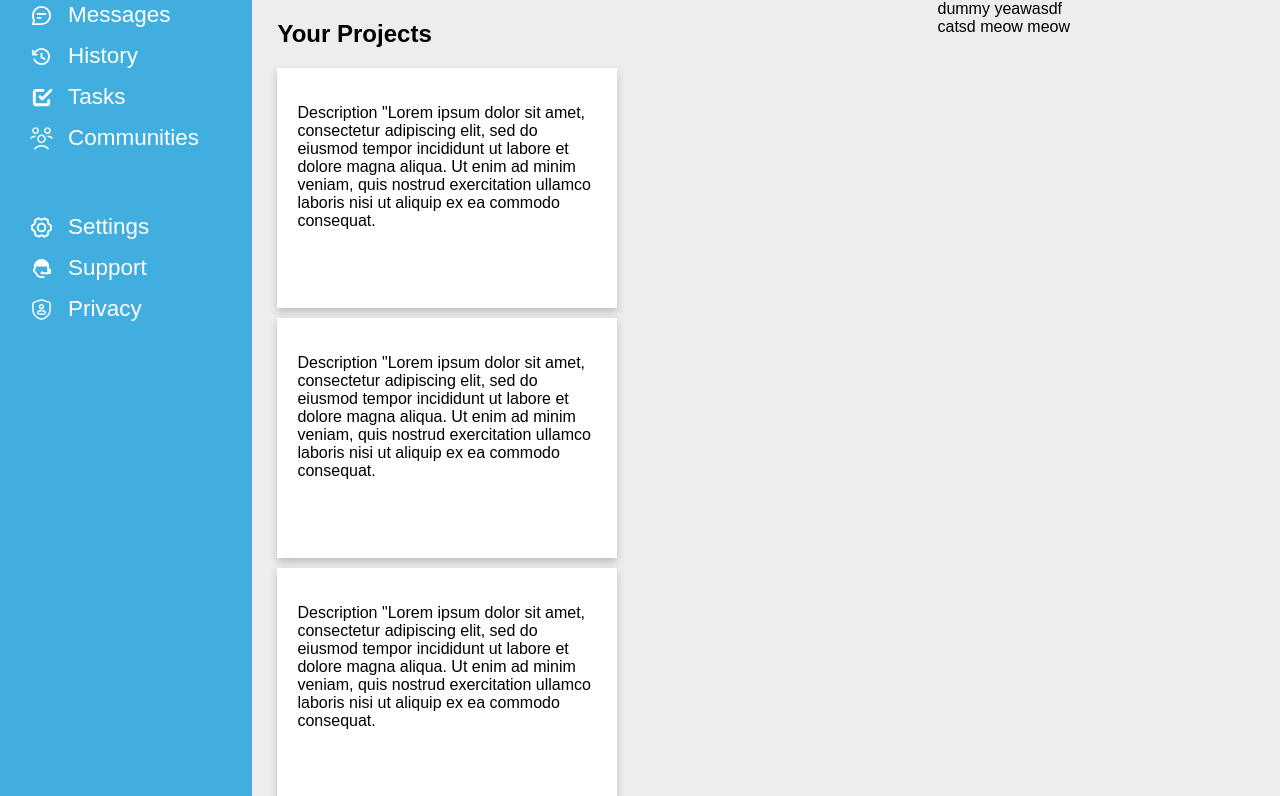
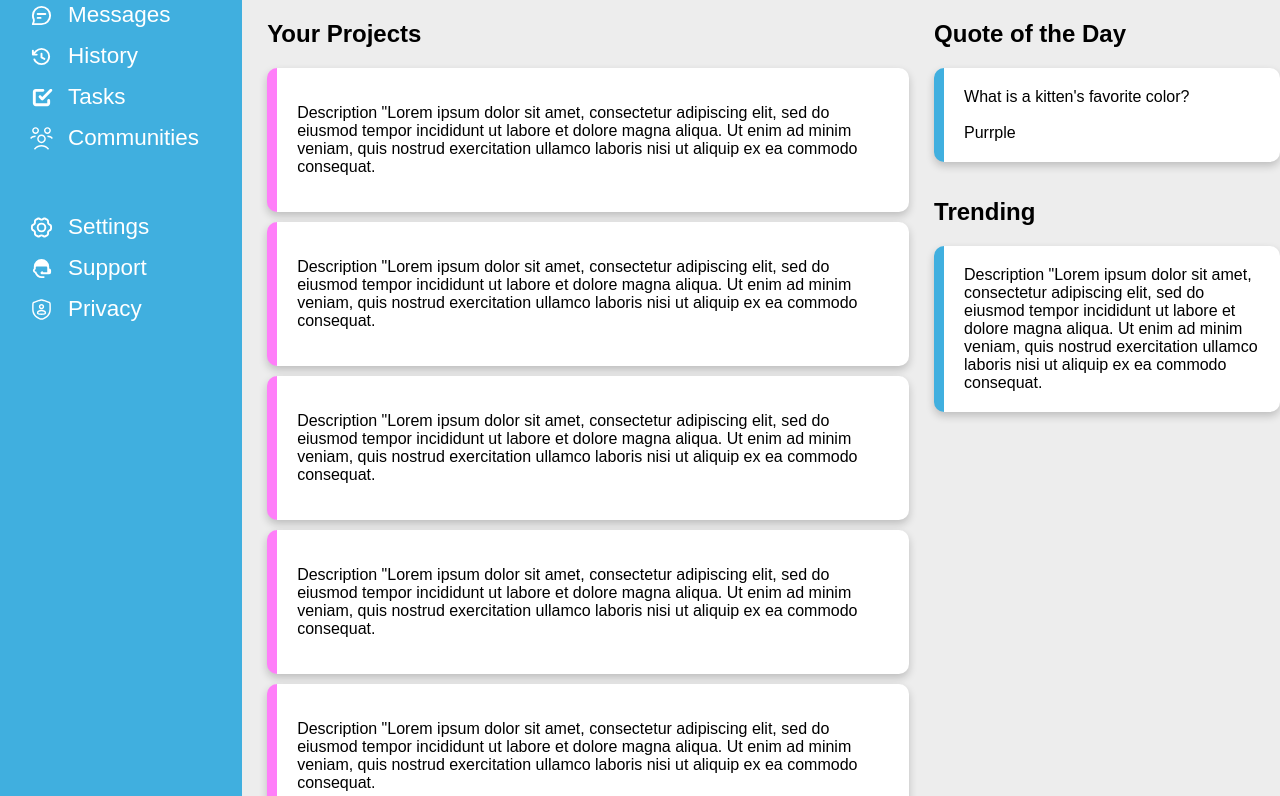
Before and after one commit to williamandrews2/AdminDashboard, a plain HTML site: page index.html in a window 1280 px wide. Shown: the part 194-990 px from the top of the page. Drawn offline with Linux system fonts and the light colour scheme.

Commit message:
Finished completed layout of the page.

```diff
--- a/index.html
+++ b/index.html
@@ -157,8 +157,22 @@
           </div>
         </div>
         <div class="sidecards">
-          <div class="announcements">dummy yeawasdf</div>
-          <div class="trending">catsd meow meow</div>
+          <div class="sidecard">
+            <h2>Quote of the Day</h2>
+            <p>
+              What is a kitten's favorite color? <br /><br />
+              Purrple
+            </p>
+          </div>
+          <div class="sidecard">
+            <h2>Trending</h2>
+            <p>
+              Description "Lorem ipsum dolor sit amet, consectetur adipiscing
+              elit, sed do eiusmod tempor incididunt ut labore et dolore magna
+              aliqua. Ut enim ad minim veniam, quis nostrud exercitation ullamco
+              laboris nisi ut aliquip ex ea commodo consequat.
+            </p>
+          </div>
         </div>
       </div>
     </div>
--- a/styles.css
+++ b/styles.css
@@ -6,6 +6,7 @@ body {
   --maincolor: #40afdf;
   --mainfontcolor: white;
   --backgroundcolor: rgb(237, 237, 237);
+  --accentcolor: rgb(255, 126, 249);
 }
 
 .icon {
@@ -124,7 +125,7 @@ body {
 }
 
 .sidebar .title h1 {
-  padding-left: 10px;
+  padding: 0px 10px;
 }
 
 #icon_dashboard {
@@ -180,9 +181,22 @@ body {
 }
 
 .card {
-  height: 200px;
-  width: 300px;
   background-color: var(--mainfontcolor);
   box-shadow: 0 4px 8px 0 rgba(0, 0, 0, 0.2);
   padding: 20px;
+  border-left: 10px solid var(--accentcolor);
+  border-radius: 10px;
 }
+
+.sidecards {
+  display: grid;
+  grid-template-rows: auto 1fr 1fr;
+}
+
+.sidecard p {
+  background-color: var(--mainfontcolor);
+  box-shadow: 0 4px 8px 0 rgba(0, 0, 0, 0.2);
+  padding: 20px;
+  border-radius: 10px;
+  border-left: 10px solid var(--maincolor);
+}
```
